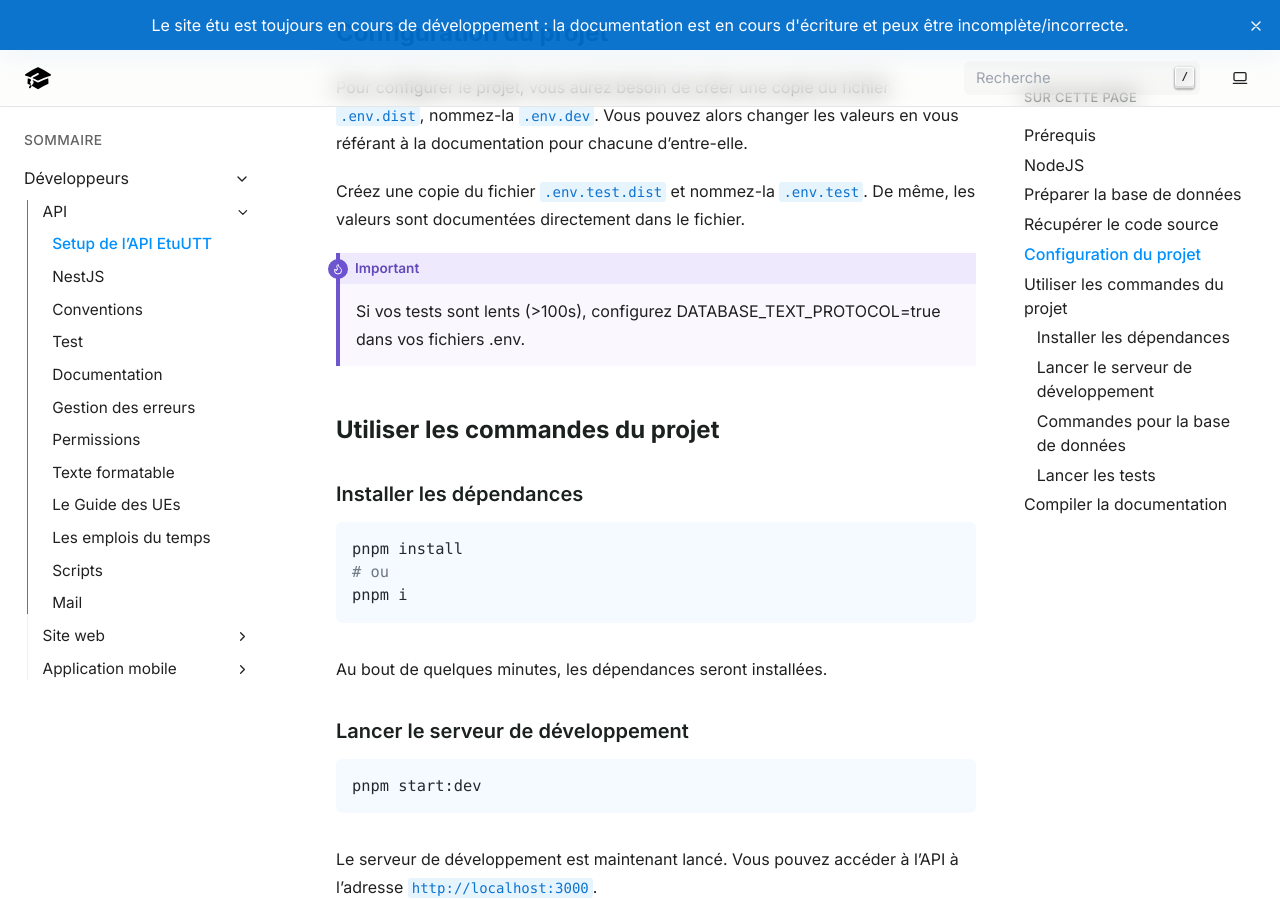
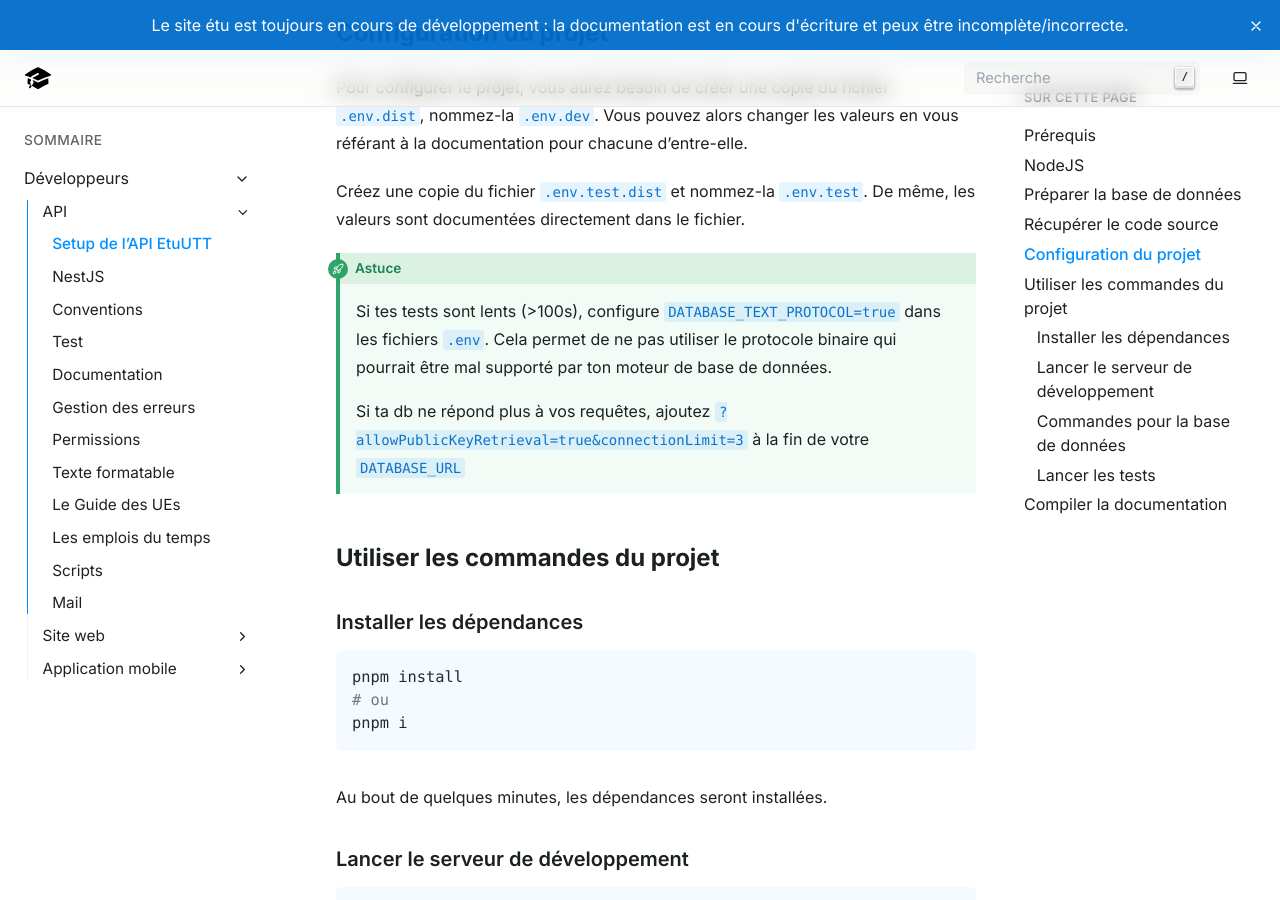
Before and after one commit to ungdev/etu-utt-api, a Sphinx documentation site: the page built from docs/doc_developers/api/setup.md, in a window 1280 px wide and 900 px high, scrolled down 3422 px. Built offline with Sphinx 7.4.7, drawn with Linux system fonts in a browser that asks for light colours.

Commit message:
fix: ci and comments

````diff
--- a/docs/doc_developers/api/setup.md
+++ b/docs/doc_developers/api/setup.md
@@ -126,8 +126,10 @@ pouvez alors changer les valeurs en vous référant à la documentation pour cha
 Créez une copie du fichier `.env.test.dist` et nommez-la `.env.test`. De même, les valeurs sont documentées directement
 dans le fichier.
 
-```{important}
-Si vos tests sont lents (>100s), configurez DATABASE_TEXT_PROTOCOL=true dans vos fichiers .env.
+```{tip}
+Si tes tests sont lents (>100s), configure `DATABASE_TEXT_PROTOCOL=true` dans les fichiers `.env`. Cela permet de ne pas utiliser le protocole binaire qui pourrait être mal supporté par ton moteur de base de données.
+
+Si ta db ne répond plus à vos requêtes, ajoutez `?allowPublicKeyRetrieval=true&connectionLimit=3` à la fin de votre `DATABASE_URL`
 ```
 
 ## Utiliser les commandes du projet
````
Also changed, not shown: 4 other files.
